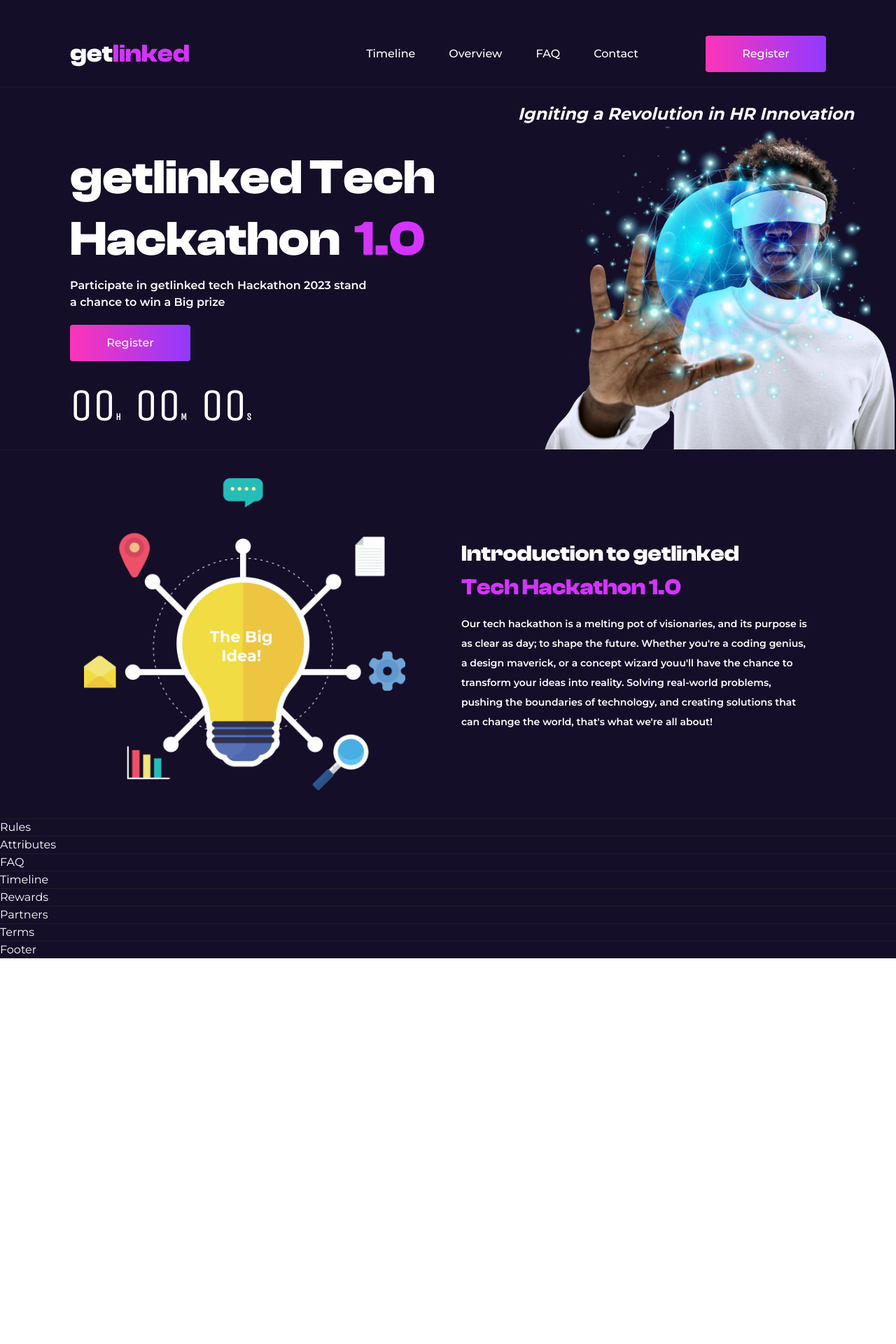
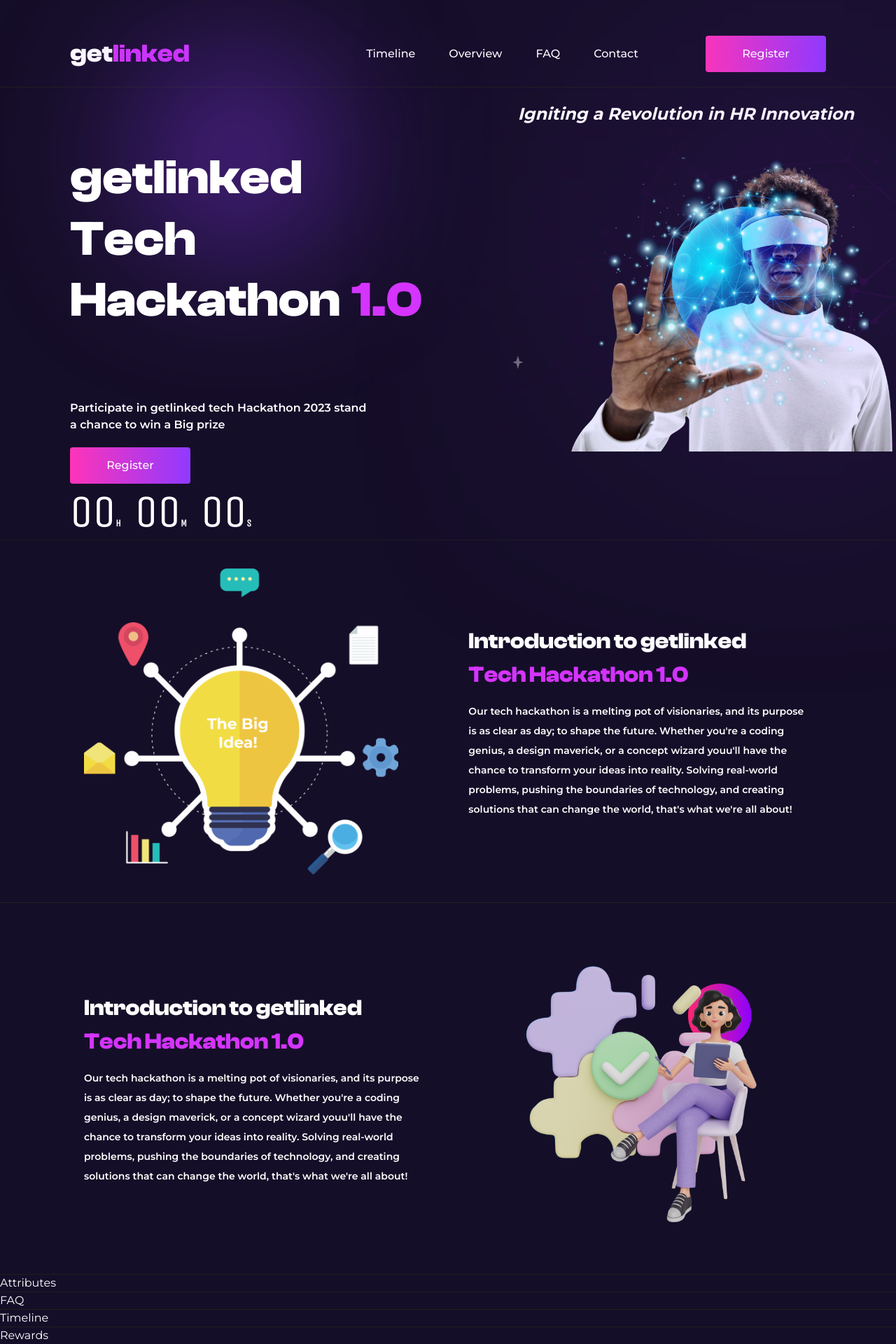
Before and after one commit to akins-dev/hackathon, a Next.js app: page / in a window 1280 px wide. Shown: the top 1920 px of the page at 70% size. Before the commit the page ends 1369 px from the top, so only its background shows below. Built offline with nearby package versions, Linux system fonts and the light colour scheme.

Commit message:
chore: added neonon light

```diff
--- a/app/(landing)/page.tsx
+++ b/app/(landing)/page.tsx
@@ -5,6 +5,7 @@ import { useEffect, useState } from 'react'
 import Hero from '@/components/landing/hero'
 import Navbar from '@/components/landing/navbar'
 import Introduction from '@/components/landing/introduction'
+import Rules from '@/components/landing/rules'
 
 export default function Home() {
   const [isMounted, setIsMounted] = useState(false)
@@ -18,8 +19,13 @@ export default function Home() {
   }
 
   return (
-    <div className="flex flex-col bg-bkg text-white overflow-hidden">
-
+    <div className="flex relative flex-col bg-bkg text-white overflow-hidden">
+      <div className="
+      absolute w-[200px] h-[150px] md:h-[200px] top-[120px] bg-cpurple
+      rounded-full md:left-[240px] custom-blur z-0 " />
+      <div className=" hidden md:flex
+      absolute w-[200px] h-[200px] top-[240px] bg-cpurple
+      right-[40px] custom-blur2 z-50 " />
       <section className="2xl:mx-[300px]">
         <Navbar />
       </section>
@@ -33,7 +39,7 @@ export default function Home() {
       </section>
         <hr className='w-full text-gray' />
       <section className="2xl:mx-[300px]">
-        Rules
+        <Rules />
       </section>
         <hr className='w-full text-gray' />
       <section className="2xl:mx-[300px]">
--- a/app/globals.css
+++ b/app/globals.css
@@ -118,3 +118,10 @@ body,
 .clash-display {
   font-family: "ClashDisplay-Variable", sans-serif;
 }
+
+.custom-blur {
+  filter: blur(120px);
+}
+.custom-blur2 {
+  filter: blur(220px);
+}
--- a/components/landing/hero.tsx
+++ b/components/landing/hero.tsx
@@ -18,8 +18,8 @@ const Hero = () => {
         <div className="flex flex-col md:flex-row">
             <div className="flex flex-col items-center md:items-start md:ml-[30px] lg:ml-[60px] xl:ml-[100px] 2xl:ml-[200px] leading-tight z-50">
                 <div>
-                    <h1 className='flex font-bold text-[30px] md:text-[40px] lg:text-[60px] xl:text-[70px] 2xl:text-[100px] mt-[30px] clash-display'>getlinked Tech</h1>
-                    <h1 className='flex font-bold text-[30px] md:text-[40px] lg:text-[60px] xl:text-[70px] 2xl:text-[100px] mb-[10px] clash-display'>Hackathon &nbsp; <span className="text-cpink">1.0</span></h1>
+                    <h1 className='flex font-bold text-[30px] md:text-[34px] lg:text-[49px] xl:text-[70px] 2xl:text-[100px] mt-[30px] clash-display'>getlinked Tech</h1>
+                    <h1 className='flex font-bold text-[30px] md:text-[34px] lg:text-[49px] xl:text-[70px] 2xl:text-[100px] mb-[10px] clash-display'>Hackathon &nbsp; <span className="text-cpink">1.0</span></h1>
                 </div>
                 <div className="flex max-w-[250px] md:max-w-[360px] lg:max-w-[430px] leading-normal mb-[20px]">
                     <p className="md:font-semibold text-center md:text-start text-[10px] lg:text-[16px]">Participate in getlinked tech Hackathon 2023 stand a chance to win a Big prize</p>
@@ -35,12 +35,20 @@ const Hero = () => {
             </div>
             <div className="flex-grow mr-[2px] z-0">
                 <Image
+                    src="/hackathonGuy2.png"
+                    alt="menu"
+                    width={700}
+                    height={563}
+                    draggable={false}
+                    className='hidden md:flex float-right z-0'
+                />
+                <Image
                     src="/hackathonGuy.png"
                     alt="menu"
                     width={500}
                     height={363}
                     draggable={false}
-                    className='flex float-right'
+                    className='md:hidden flex float-right z-0'
                 />
             </div>
         </div>
--- a/components/landing/introduction.tsx
+++ b/components/landing/introduction.tsx
@@ -4,7 +4,7 @@ import Image from 'next/image'
 
 const Introduction = () => {
   return (
-    <div className="flex flex-col md:flex-row mx-[40px] lg:mx-[60px] xl:mx-[120px] 2xl:mx-[240px] my-[30px] md:my-[40px] gap-x-[80px]">
+    <div className="flex flex-col md:flex-row mx-[40px] lg:mx-[60px] xl:mx-[120px] 2xl:mx-[240px] my-[30px] md:my-[40px] gap-x-[100px]">
       <div className="flex 2xl:mr-[400px]">
         <Image
           src="/theBigIdea.png"
--- a/components/landing/navbar.tsx
+++ b/components/landing/navbar.tsx
@@ -7,7 +7,7 @@ import Image from "next/image"
 
 const Navbar = () => {
   return (
-    <div className="flex lg:mt-[50px] mt-[20px] lg:mb-[20px] mb-[10px] lg:mx-[60px] xl:mx-[100px] 2xl:mx-[200px] mx-[30px] justify-between items-center overflow-hidden">
+    <div className="flex lg:mt-[50px] mt-[20px] lg:mb-[20px] mb-[10px] lg:mx-[60px] xl:mx-[100px] 2xl:mx-[200px] mx-[30px] justify-between items-center overflow-hidden z-50">
       <div className="lg:text-[36px] md:text-[24px] sm:text-[15px] font-bold clash-display">
         <Link href="/">
           get<span className="text-cpink">linked</span>
@@ -33,13 +33,14 @@ const Navbar = () => {
           <Button content="Register" />
         </div>
       </div>
-      <div className="md:hidden flex top-10 cursor-pointer">
+      <div className="md:hidden flex top-10 cursor-pointer z-50">
         <Image
          src="/menu.png"
          alt="menu"
          width={19}
          height={14}
          draggable={false}
+         className="felx z-50"
          />
       </div>
     </div>
--- a/components/landing/rules.tsx
+++ b/components/landing/rules.tsx
@@ -1,8 +1,33 @@
 "use client"
+
+import Image from 'next/image'
 
 const Rules = () => {
   return (
-    <div>Rules</div>
+    <div className="flex flex-col md:flex-row-reverse mx-[40px] lg:mx-[60px] xl:mx-[120px] 2xl:mx-[240px] my-[30px] md:my-[40px] gap-x-[100px]">
+      <div className="flex 2xl:mr-[400px]">
+        <Image
+          src="/rules.png"
+          alt="menu"
+          width={490}
+          height={477}
+          draggable={false}
+        />
+      </div>
+      <div className="flex flex-col mt-[40px] md:my-auto">
+        <div className="flex flex-col text-[18px] md:text-[24px] lg:text-[32px] leading-normal clash-display">
+          <h2 className="font-bold text-center md:text-start">Introduction to getlinked</h2>
+          <h2 className="font-bold text-center md:text-start text-cpink">Tech Hackathon 1.0  </h2>
+        </div>
+        <div className="flex font-semibold mt-[14px] leading-loose max-w-[535px] 2xl:max-w-[1200px] text-center md:text-start text-[10px] md:text-[12px] lg:text-[14px]">
+          Our tech hackathon is a melting pot of visionaries, and its purpose is as clear as day;
+          to shape the future. Whether you&#39;re a coding genius, a design maverick, or a concept wizard
+          youu&#39;ll have the chance to transform your ideas into reality. Solving real-world problems,
+          pushing the boundaries of technology, and creating solutions that can change the world, that&#39;s
+          what we&#39;re all about!
+        </div>
+      </div>
+    </div>
   )
 }
 
--- a/tailwind.config.ts
+++ b/tailwind.config.ts
@@ -15,7 +15,8 @@ const config: Config = {
         cpurple: '#903AFF',
         cpink: '#D434FE',
         white: '#FFFFFF',
-        gray: '#1E1E1E'
+        gray: '#1E1E1E',
+        cdark: "#100B20"
       },
     },
   },
```
Also changed, not shown: public/hackathonGuy2.png (added), public/rules.png (added).
